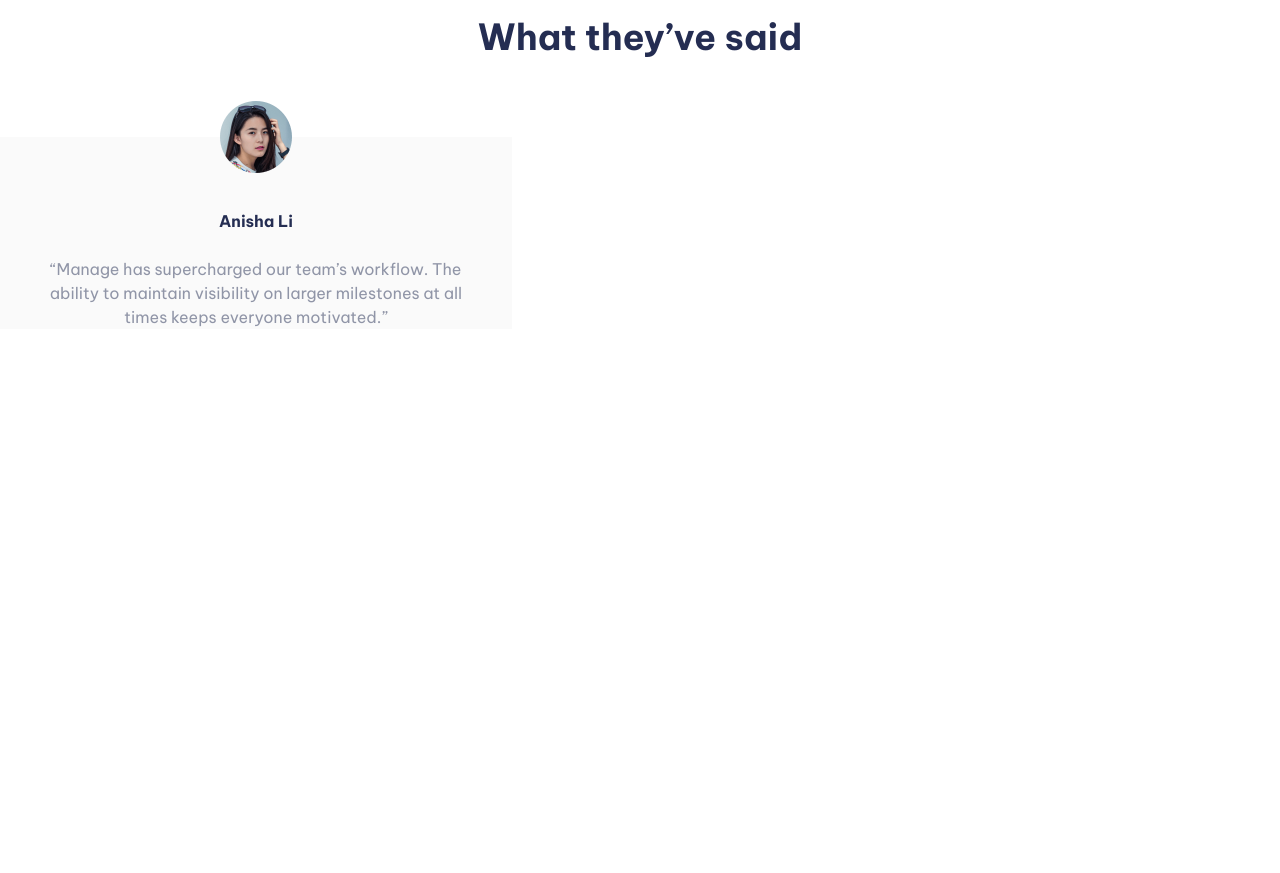
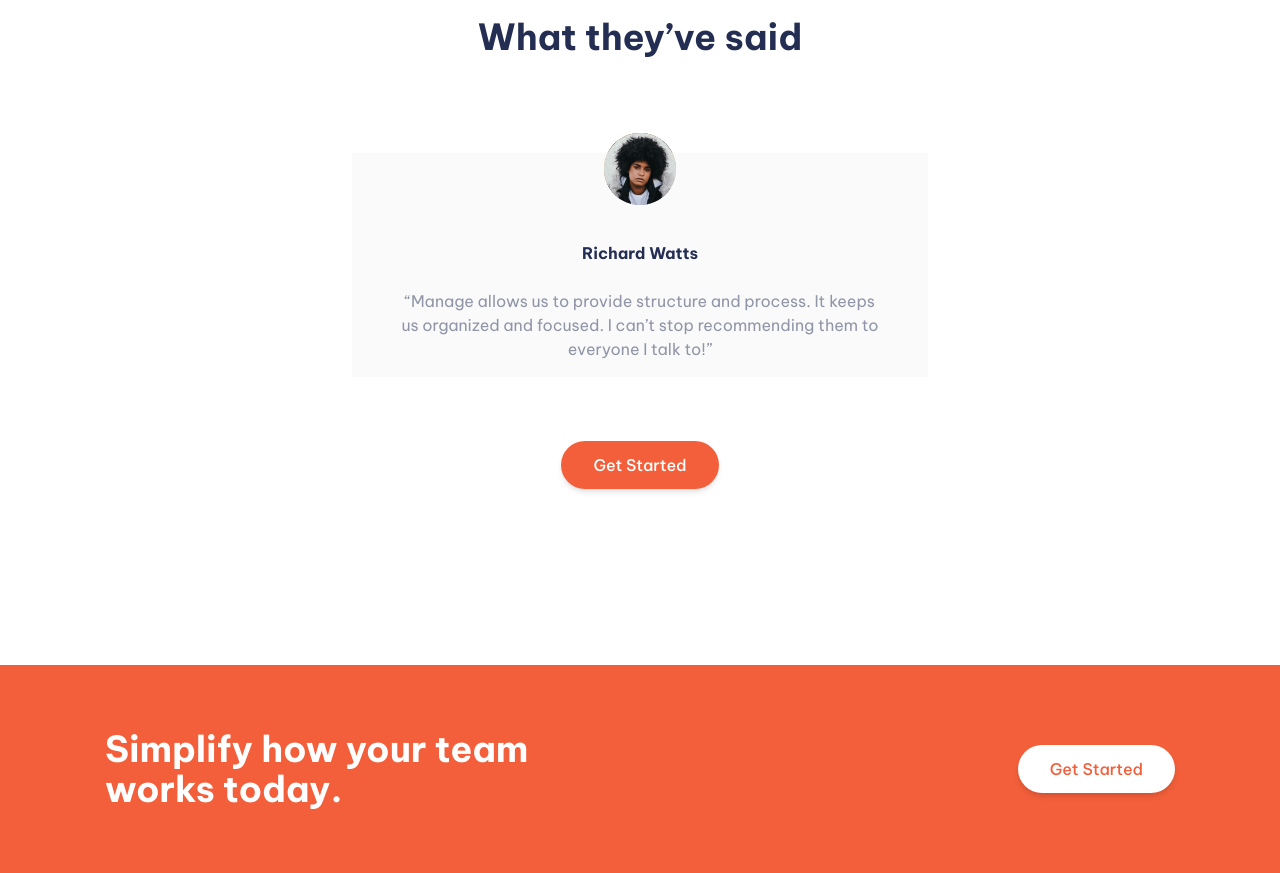
Before and after one commit to usman-FE/manage-landing-page, a website: page src/index.html in a window 1280 px wide. Shown: the part 1480-2353 px from the top of the page. Before the commit the page ends 1809 px from the top, so only its background shows below. Drawn offline with Linux system fonts and the light colour scheme.

Commit message:
Cta Section

```diff
--- a/src/index.html
+++ b/src/index.html
@@ -223,9 +223,11 @@
         What they’ve said
       </h2>
       <!-- TESTIMONIALS CONTAINER -->
-      <div class="relative mt-20">
+      <div class="relative flex justify-center mt-20">
         <!-- CARD 1 -->
-        <div class="px-11 max-w-lg text-center bg-VeryLightGray">
+        <div
+          class="px-11 py-4 max-w-xl text-center m-4 absolute bg-VeryLightGray"
+        >
           <div class="max-w-[72px] mx-auto -translate-y-1/2">
             <img
               src="../images/avatar-anisha.png"
@@ -240,17 +242,91 @@
             motivated.”
           </p>
         </div>
+
+        <!-- CARD 2 -->
+        <div
+          class="px-11 py-4 max-w-xl text-center m-4 absolute bg-VeryLightGray"
+        >
+          <div class="max-w-[72px] mx-auto -translate-y-1/2">
+            <img
+              src="../images/avatar-ali.png"
+              class="mx-w-full"
+              alt="User 1"
+            />
+          </div>
+          <h4 class="text-base font-bold text-DarkBlue mb-6">Ali Bravo</h4>
+          <p class="text-base text-DarkGrayishBlue">
+            “We have been able to cancel so many other subscriptions since using
+            Manage. There is no more cross-channel confusion and everyone is
+            much more focused.”
+          </p>
+        </div>
+
+        <!-- CARD 3 -->
+        <div
+          class="px-11 py-4 max-w-xl text-center absolute m-4 bg-VeryLightGray"
+        >
+          <div class="max-w-[72px] mx-auto -translate-y-1/2">
+            <img
+              src="../images/avatar-richard.png"
+              class="mx-w-full"
+              alt="User 1"
+            />
+          </div>
+          <h4 class="text-base font-bold text-DarkBlue mb-6">Richard Watts</h4>
+          <p class="text-base text-DarkGrayishBlue">
+            “Manage allows us to provide structure and process. It keeps us
+            organized and focused. I can’t stop recommending them to everyone I
+            talk to!”
+          </p>
+        </div>
+
+        <!-- CARD 4 -->
+        <div class="px-11 py-4 max-w-xl text-center m-4 bg-VeryLightGray">
+          <div class="max-w-[72px] mx-auto -translate-y-1/2">
+            <img
+              src="../images/avatar-shanai.png"
+              class="mx-w-full"
+              alt="User 4"
+            />
+          </div>
+          <h4 class="text-base font-bold text-DarkBlue mb-6">Shanai Gough</h4>
+          <p class="text-base text-DarkGrayishBlue">
+            “Their software allows us to track, manage and collaborate on our
+            projects from anywhere. It keeps the whole team in-sync without
+            being intrusive.”
+          </p>
+        </div>
+      </div>
+      <!-- TESTIMOMIALS CTA -->
+      <div class="container mt-12 mb-10 lg:mb-44 mx-auto">
+        <div class="flex justify-center">
+          <button class="btn-primary">Get Started</button>
+        </div>
+      </div>
+    </section>
+
+    <!-- CTA SECTION -->
+    <section class="bg-BrightRed" id="cta">
+      <div class="container py-16 px-5 mx-auto">
+        <div
+          class="flex flex-col gap-y-5 justify-between items-center lg:flex-row"
+        >
+          <div class="max-w-md">
+            <h2 class="text-4xl text-white font-bold text-center lg:text-left">
+              Simplify how your team works today.
+            </h2>
+          </div>
+          <div>
+            <button class="btn-primary bg-white text-BrightRed">
+              Get Started
+            </button>
+          </div>
+        </div>
       </div>
     </section>
     <!--
-      Ali Bravo “We have been able to cancel so many other
-    subscriptions since using Manage. There is no more cross-channel confusion
-    and everyone is much more focused.” Richard Watts “Manage allows us to
-    provide structure and process. It keeps us organized and focused. I can’t
-    stop recommending them to everyone I talk to!” Shanai Gough “Their software
-    allows us to track, manage and collaborate on our projects from anywhere. It
-    keeps the whole team in-sync without being intrusive.” Get Started Simplify
-    how your team works today. Get Started Home Pricing Products About Us
+              Home Pricing Products About Us
     Careers Community Privacy Policy Updates in your inbox… Go Copyright 2020.
     All Rights Reserved -->
   </body>
```
Also changed, not shown: dist/main.css.
